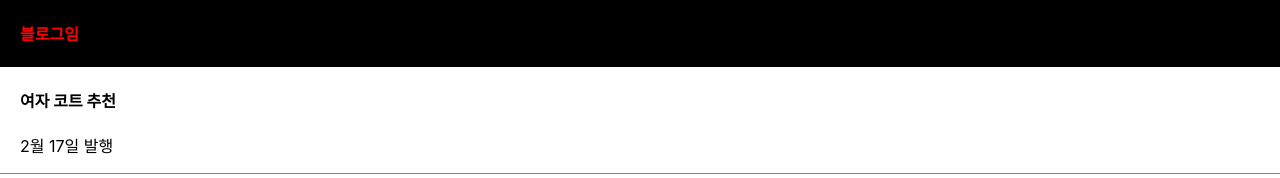
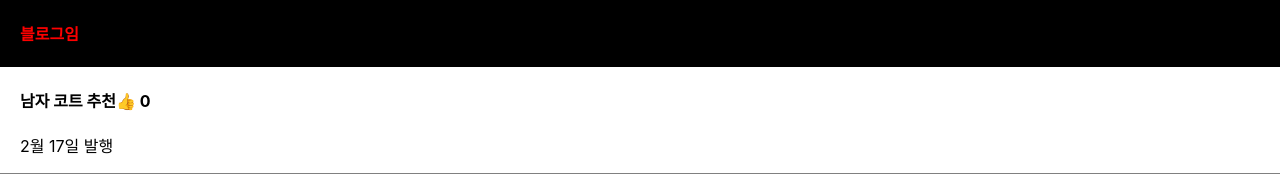
Before and after one commit to kwon6504/React-Study, a React (Create React App) app: page / in a window 1280 px wide. Shown: the top 178 px of the page. Built offline with nearby package versions, Linux system fonts and the light colour scheme.

Commit message:
state함수 변경법

```diff
--- a/src/App.js
+++ b/src/App.js
@@ -1,3 +1,5 @@
+/* eslint-disable */ //Lint 끄는 기능
+
 import logo from './logo.svg';
 import './App.css';
 import { useState } from 'react';
@@ -5,7 +7,8 @@ import { useState } from 'react';
 function App() {
 
   let post = '강남 우동 맛집';
-  let [글제목, b] = useState('여자 코트 추천');
+  // let [글제목, b] = useState(['남자코트 추천', '강남 우동 맛집', '파이썬 독학'])
+  let [글제목, b] = useState('남자 코트 추천');
   // 글제목 = state에 보관했던 자료, b = state 변경을 도와주는 함수.
   // state쓰던 html은 자동 재렌더링 됨, 자쥬 변경될것같은 html부분은 state로 만들어주는 것이 좋다.
   let [글제목1, b1] = useState('강남 우동 맛집');
@@ -17,13 +20,20 @@ function App() {
   // let c = num[1];
   //Destructuring 문법 = a,c와 1,2를 맞춰주는 문법 어레이 안에 있던 함수를 각각 변수로 빼주는 문법
 
+  let [따봉 , 따봉변경] = useState(0);
+
+  function 함수(){ //긴 코드를 한 단어로 묶어주는 문법, () => {} 함수 만드는 다른 방식
+    console.log(1);
+  }
+
   return (
     <div className="App">
      <div className='black-nav'>
       <h4 style={{color : 'red', fontSize : '16px'}}>블로그임</h4>
      </div>
      <div className='list'>
-      <h4>{ 글제목 }</h4>
+      <h4><span onClick={()=>{b('여자 코트 추천')}}>{ 글제목 }</span><span onClick={ ()=>{ 따봉변경(따봉+1) } }>👍</span> {따봉} </h4>
+       {/* state 변경하는 법(등호로 변경금지) */}
       <p>2월 17일 발행</p>
      </div>
      <div className='list'>
```
